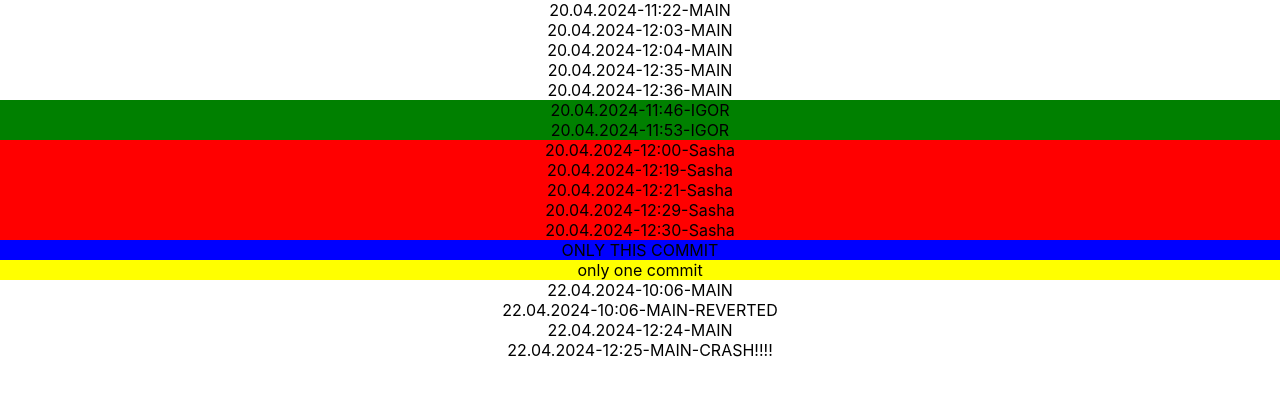
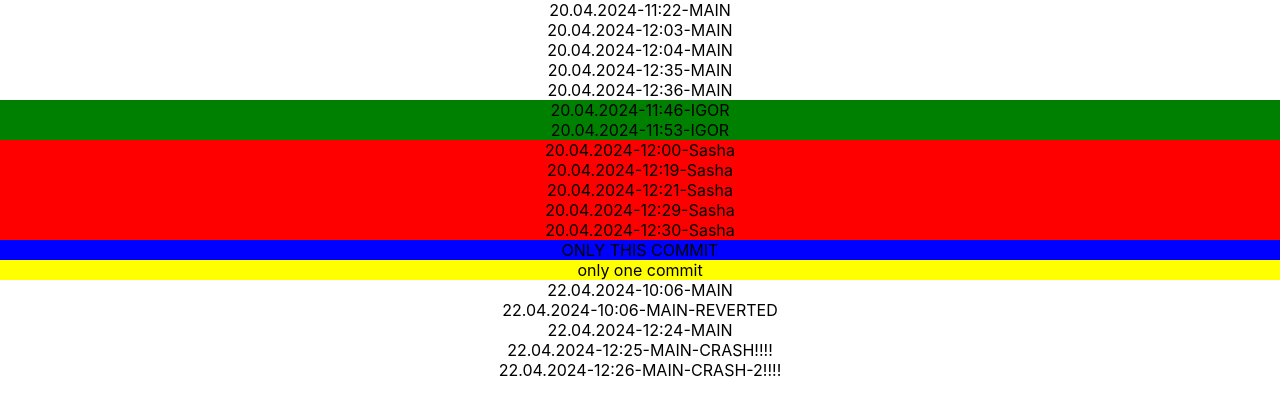
Before and after one commit to IgorYudintsev/gitbranches, a React (Create React App) app: page / in a window 1280 px wide. Shown: the top 416 px of the page. Built offline with nearby package versions, Linux system fonts and the light colour scheme.

Commit message:
22.04.2024-12:26-MAIN-CRASH-2!!!!

```diff
--- a/src/App.tsx
+++ b/src/App.tsx
@@ -21,6 +21,7 @@ function App() {
             <div>22.04.2024-10:06-MAIN-REVERTED</div>
             <div>22.04.2024-12:24-MAIN</div>
             <div>22.04.2024-12:25-MAIN-CRASH!!!!</div>
+            <div>22.04.2024-12:26-MAIN-CRASH-2!!!!</div>
         </div>
     );
 }
```
